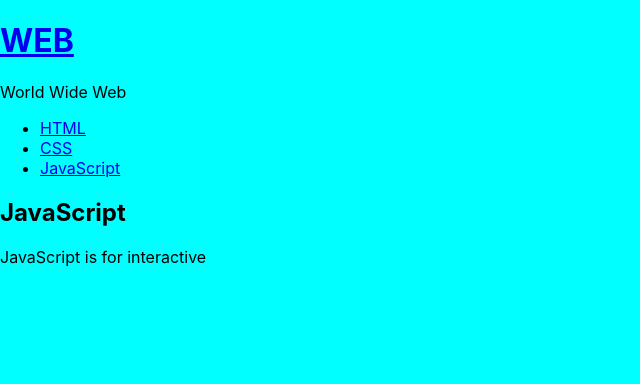
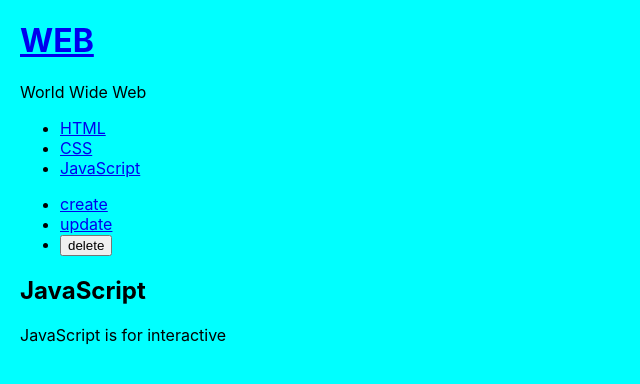
Before and after one commit to Hyeonm1339/react-app, a React (Create React App) app: page / in a window 1280 px wide. Shown: the top 384 px of the page, without its empty margins (0-640 px from the left). Built offline with nearby package versions, Linux system fonts and the light colour scheme.

Commit message:
CreateContent 구현

```diff
--- a/src/App.css
+++ b/src/App.css
@@ -40,4 +40,5 @@
 
 body {
   background-color: aqua;
+  margin-left: 20px;
 }
--- a/src/App.js
+++ b/src/App.js
@@ -1,12 +1,17 @@
 import './App.css';
 import Subject from './components/Subject';
-import Content from './components/Content';
+import ReadContent from './components/ReadContent';
 import React, { Component } from 'react';
 import TOC from './components/TOC';
+import Control from './components/Control';
+import CreateContent from './components/CreateContent';
+import UpdateContent from './components/UpdateContent';
 
 class App extends Component {
   constructor(props) {
     super(props);
+    this.max_content_id = 3;
+
     this.state = {
       mode: 'read',
       selected_content_id: 3,
@@ -22,11 +27,12 @@ class App extends Component {
   render() {
     console.log('app render');
 
-    let _title, _desc = null;
+    let _title, _desc, _article = null;
 
     if (this.state.mode === 'welcome') {
       _title = this.state.welcome.title;
       _desc = this.state.welcome.desc;
+      _article = <ReadContent title={_title} sub={_desc} />
     } else if (this.state.mode === 'read') {
       let i = 0;
       while (i < this.state.contents.length) {
@@ -38,6 +44,26 @@ class App extends Component {
         }
         i = i + 1;
       }
+      _article = <ReadContent title={_title} sub={_desc} />
+    } else if (this.state.mode === 'create') {
+      _article = <CreateContent onSubmit={(_title, _desc) => {
+        this.max_content_id = this.max_content_id + 1;
+
+        let _contents = this.state.contents.concat(
+          { id: this.max_content_id, title: _title, desc: _desc }
+        )
+
+        // this.state.contents.push(
+        //   { id: this.max_content_id, title: _title, desc: _desc }
+        // );
+
+        this.setState({
+          contents: _contents
+        })
+      }} />
+    } else if (this.state.mod === 'update') {
+      _article = <UpdateContent onSubmit={(_title, _desc) => {
+      }} />
     }
     return (
       <div>
@@ -52,14 +78,26 @@ class App extends Component {
         <TOC
           data={this.state.contents}
           onChangePage={function (id) {
-            this.setState({
-              mode: 'read',
-              selected_content_id: Number(id)
-            })
+            this.setState(
+              {
+                mode: 'read',
+                selected_content_id: Number(id)
+              }
+            )
 
           }.bind(this)}
         />
-        <Content title={_title} sub={_desc} />
+
+        <Control
+          onChangeMode={(e) => {
+            this.setState({
+              mode: e
+            })
+          }}
+        >
+
+        </Control>
+        {_article}
       </div>
     )
   }
--- /dev/null
+++ b/src/components/Control.js
@@ -0,0 +1,38 @@
+import React, { Component } from "react";
+
+class Subject extends Component {
+
+    render() {
+        console.log('Control render');
+        return (
+            <ul>
+                <li>
+                    <a
+                        href="/creat"
+                        onClick={(e) => {
+                            e.preventDefault();
+                            this.props.onChangeMode('create')
+                        }}
+                    >create</a>
+                </li>
+                <li>
+                    <a
+                        href="/update"
+                        onClick={(e) => {
+                            e.preventDefault();
+                            this.props.onChangeMode('update')
+                        }}
+                    >update</a>
+                </li>
+                <li>
+                    <input
+                        type="button"
+                        value='delete'
+                    ></input>
+                </li>
+            </ul >
+        );
+    }
+}
+
+export default Subject;
--- /dev/null
+++ b/src/components/CreateContent.js
@@ -0,0 +1,32 @@
+import React, { Component } from "react";
+
+class CreateContent extends Component {
+
+    render() {
+        return (
+            <article>
+                <h2>Create 만들어보슈</h2>
+                <form action="/create_process" method="post" onSubmit={(e) => {
+                    e.preventDefault();
+                    this.props.onSubmit(
+                        e.target.title.value,
+                        e.target.desc.value
+                    )
+                }}>
+                    <p>
+                        <input type="text" name="title" placeholder='title'></input>
+                    </p>
+                    <p>
+                        <textarea name="desc" placeholder="description"></textarea>
+                    </p>
+                    <p>
+                        <input type="submit"></input>
+                    </p>
+
+                </form>
+            </article>
+        )
+
+    }
+}
+export default CreateContent;
--- a/src/components/Content.js
+++ b/src/components/ReadContent.js
@@ -1,6 +1,6 @@
 import React, { Component } from "react";
 
-class Content extends Component {
+class ReadContent extends Component {
 
     render() {
         console.log('Content render');
@@ -12,4 +12,4 @@ class Content extends Component {
         )
     }
 }
-export default Content;
+export default ReadContent;
--- /dev/null
+++ b/src/components/UpdateContent.js
@@ -0,0 +1,32 @@
+import React, { Component } from "react";
+
+class UpdateContent extends Component {
+
+    render() {
+        return (
+            <article>
+                <h2>수정해보슈</h2>
+                <form action="/update_process" method="post" onSubmit={(e) => {
+                    e.preventDefault();
+                    this.props.onSubmit(
+                        e.target.title.value,
+                        e.target.desc.value
+                    )
+                }}>
+                    <p>
+                        <input type="text" name="title" placeholder='title'></input>
+                    </p>
+                    <p>
+                        <textarea name="desc" placeholder="description"></textarea>
+                    </p>
+                    <p>
+                        <input type="submit"></input>
+                    </p>
+
+                </form>
+            </article>
+        )
+
+    }
+}
+export default UpdateContent;
```
